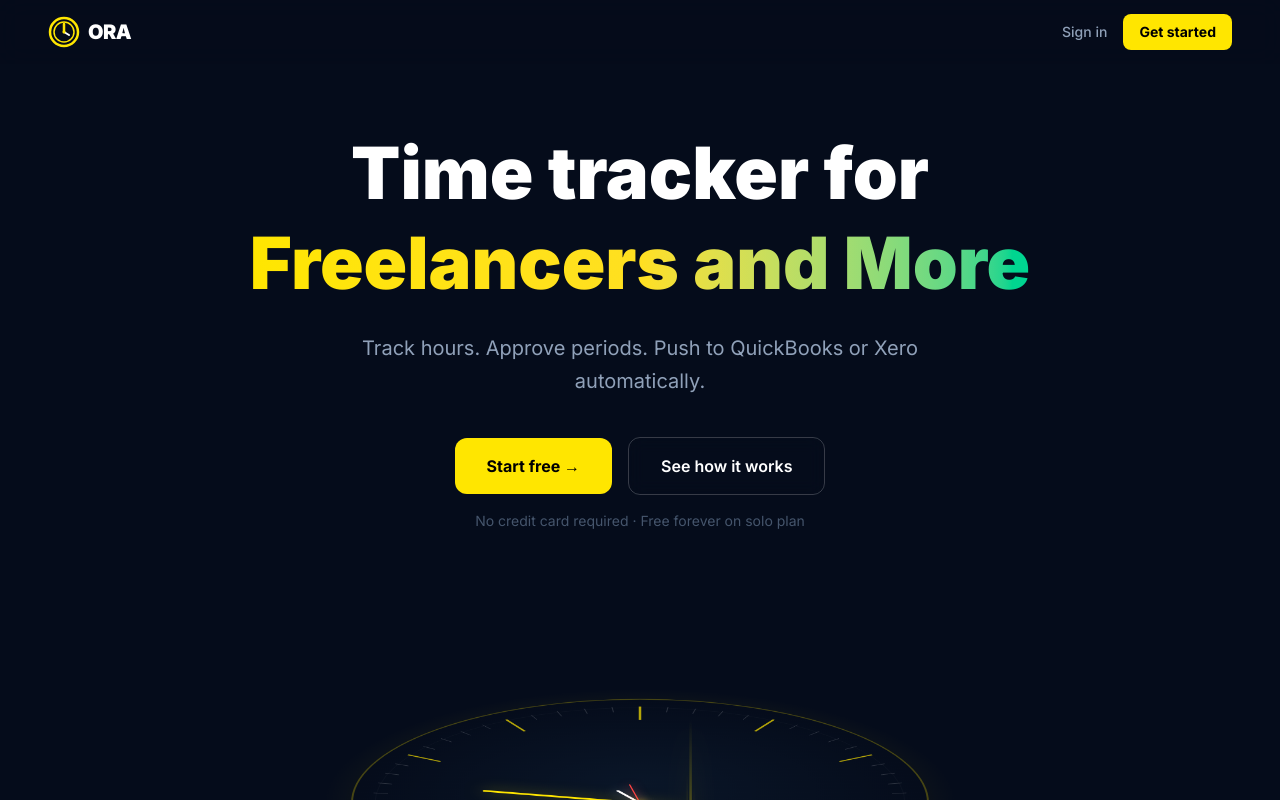
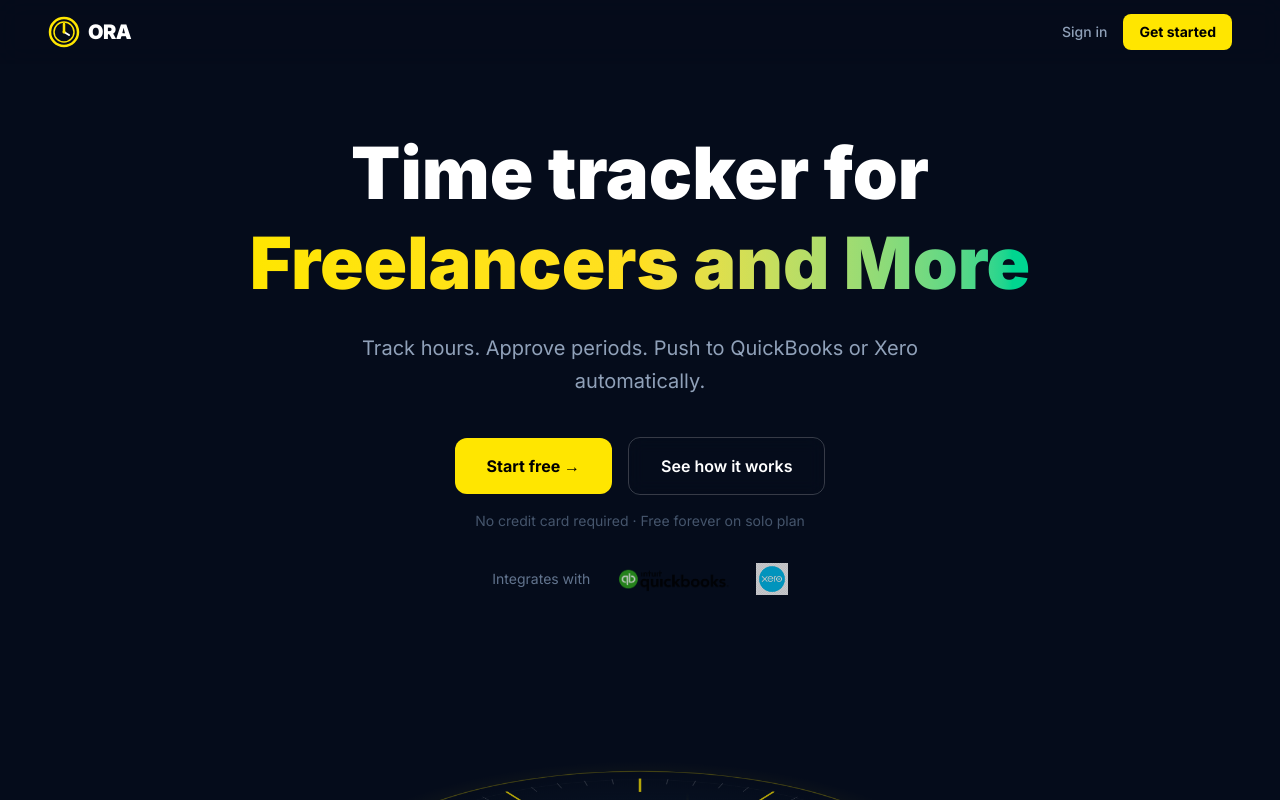
Before and after one commit to fiscusks-cell/Ora, a Next.js app: page / in a window 1280 px wide. Shown: the top 800 px of the page. Built offline with nearby package versions, Linux system fonts and the light colour scheme.

Commit message:
Add QuickBooks and Xero logos to hero integrations row
Displays real logo files below CTA buttons with 'Integrates with'
label. Logos at 32px height, 80% opacity with hover to full opacity.

https://claude.ai/code/session_01U2Gr73FPrAtSZiVk5rUUb6

```diff
--- a/app/page.tsx
+++ b/app/page.tsx
@@ -115,6 +115,12 @@ export default function LandingPage() {
             </OriginLink>
           </div>
           <p className="text-slate-600 text-sm mb-8">No credit card required · Free forever on solo plan</p>
+
+          <div className="flex items-center gap-6 justify-center mt-2 mb-10">
+            <span className="text-slate-500 text-sm">Integrates with</span>
+            <img src="/Intuit_QuickBooks_logo.png" alt="QuickBooks" className="h-8 w-auto opacity-80 hover:opacity-100 transition-opacity" />
+            <img src="/Xero.jpg" alt="Xero" className="h-8 w-auto opacity-80 hover:opacity-100 transition-opacity" />
+          </div>
 
           {/* TODO: Replace with real Intuit and Xero logo files */}
         </div>
```
